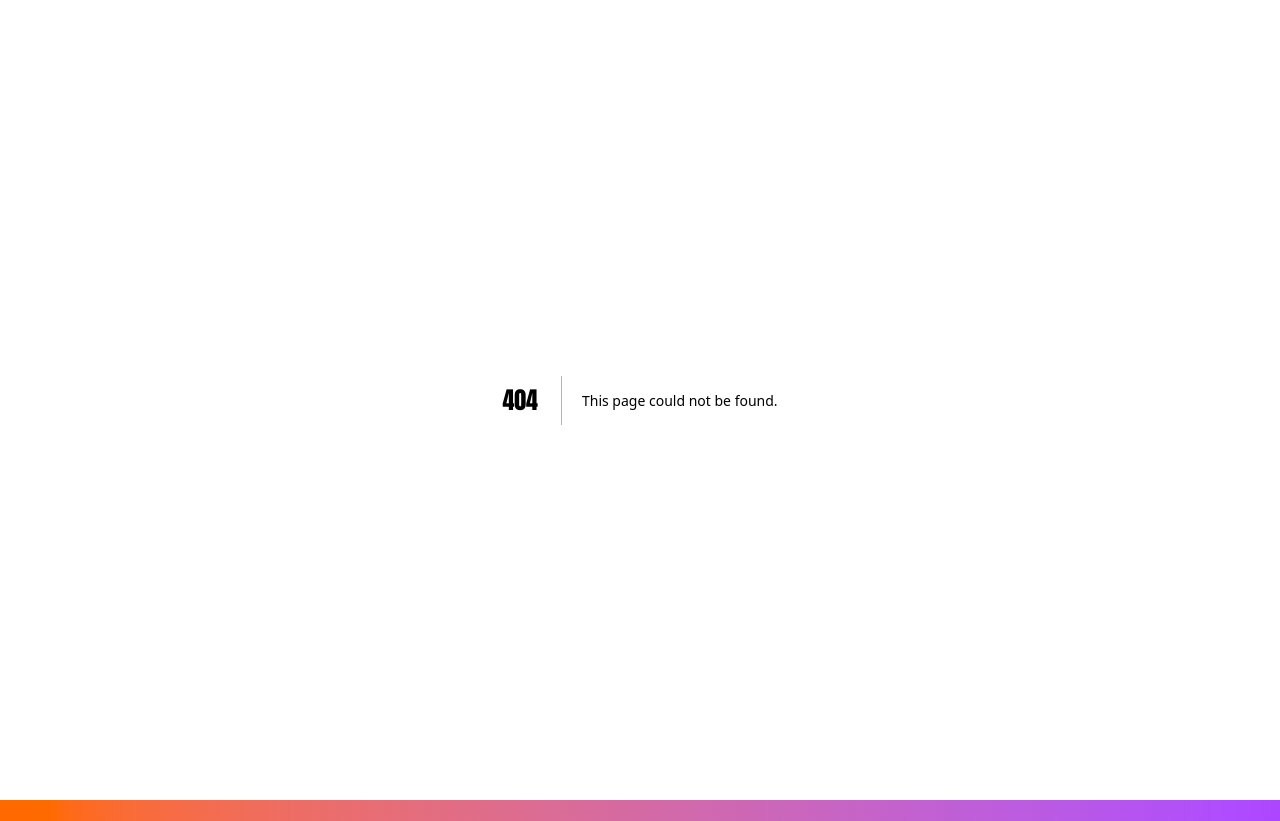
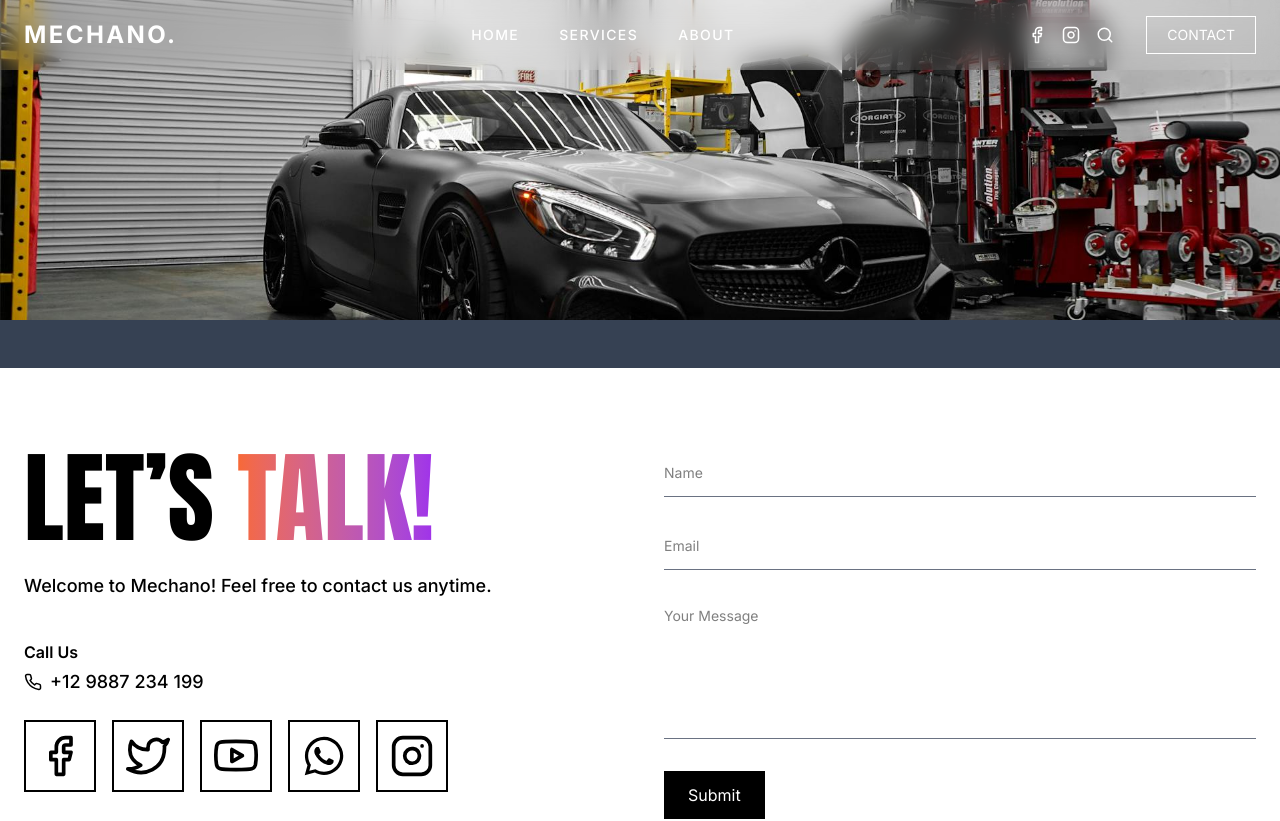
Before and after one commit to CAPELLAX02/car-coat-v2, a Next.js app: page /contact in a window 1280 px wide. Before the commit this address had no page. Shown: the top 821 px of the page. Built offline with nearby package versions, Linux system fonts and the light colour scheme.

Commit message:
Implement the Contact page without the actual mail sending logic.

```diff
--- /dev/null
+++ b/app/contact/page.tsx
@@ -0,0 +1,141 @@
+'use client';
+
+import { motion } from 'framer-motion';
+import {FiFacebook, FiInstagram, FiPhone, FiTwitter, FiYoutube} from 'react-icons/fi';
+import { Typewriter } from 'react-simple-typewriter';
+import {FaWhatsapp} from "react-icons/fa";
+
+export default function ContactPage() {
+    return (
+        <div className="w-full">
+            {/* Hero Image Section */}
+            <div
+                className="h-[40vh] w-full bg-cover bg-center"
+                style={{ backgroundImage: "url('/assets/hero-4.jpg')" }}
+            />
+
+            <div className="bg-gray-700 h-12"></div>
+
+            {/* Contact Content */}
+            <section className="bg-white pt-20 pb-40">
+                <div className="max-w-7xl mx-auto px-6 grid grid-cols-1 md:grid-cols-2 gap-12 items-start">
+                    {/* Left Text */}
+                    <motion.div
+                        initial={{ opacity: 0, x: -50 }}
+                        whileInView={{ opacity: 1, x: 0 }}
+                        transition={{ duration: 0.6 }}
+                    >
+                        <h1 className="text-6xl font-display font-black text-black mb-6">
+                            <Typewriter
+                                words={["LET’S"]}
+                                loop={1}
+                                cursor={false}
+                                typeSpeed={100}
+                            />
+                            <span className="bg-gradient-to-r from-orange-500 to-purple-600 text-transparent bg-clip-text">
+                            <Typewriter
+                                words={[" TALK!"]}
+                                loop={1}
+                                cursor
+                                cursorStyle="|"
+                                typeSpeed={300}
+                                delaySpeed={0}
+                            />
+                          </span>
+                        </h1>
+
+
+                        <motion.p
+                            className="text-lg text-black font-medium"
+                            initial={{ opacity: 0, y: 10 }}
+                            animate={{ opacity: 1, y: 0 }}
+                            transition={{ delay: 0.5, duration: 0.6 }}
+                        >
+                            Welcome to Mechano! Feel free to contact us anytime.
+                        </motion.p>
+
+                        <motion.div
+                            className="mt-10"
+                            initial={{ opacity: 0, y: 20 }}
+                            animate={{ opacity: 1, y: 0 }}
+                            transition={{ delay: 0.8, duration: 0.6 }}
+                        >
+                            <p className="font-semibold text-black">Call Us</p>
+                            <p className="text-lg font-medium text-black mt-1 flex items-center gap-2">
+                                <FiPhone /> +12 9887 234 199
+                            </p>
+
+                            {/* Social Media Buttons */}
+                            <div className="flex gap-4 mt-6 flex-wrap">
+                                {[
+                                    {
+                                        icon: <FiFacebook size={44} />,
+                                        color: 'bg-white', // Facebook blue
+                                        hover: 'hover:bg-[#1877F2] hover:text-white hover:border-white',
+                                    },
+                                    {
+                                        icon: <FiTwitter size={44} />,
+                                        color: 'bg-white', // Twitter blue
+                                        hover: 'hover:bg-[#1DA1F2] hover:text-white hover:border-white',
+                                    },
+                                    {
+                                        icon: <FiYoutube size={44} />,
+                                        color: 'bg-white', // YouTube red
+                                        hover: 'hover:bg-[#FF0000] hover:text-white hover:border-white',
+                                    },
+                                    {
+                                        icon: <FaWhatsapp size={44} />,
+                                        color: 'bg-white', // WhatsApp green
+                                        hover: 'hover:bg-[#25D366] hover:text-white hover:border-white',
+                                    },
+                                    {
+                                        icon: <FiInstagram size={44} />,
+                                        color: 'bg-white',
+                                        hover: 'hover:bg-fuchsia-500 hover:text-white hover:border-white',
+                                    },
+                                ].map((btn, idx) => (
+                                    <button
+                                        key={idx}
+                                        className={`text-black cursor-pointer border-black border-2 p-3 rounded-none ${btn.color} ${btn.hover} transition-all duration-300`}
+                                    >
+                                        {btn.icon}
+                                    </button>
+                                ))}
+                            </div>
+                        </motion.div>
+                    </motion.div>
+
+                    {/* Contact Form */}
+                    <motion.form
+                        initial={{ opacity: 0, x: 50 }}
+                        whileInView={{ opacity: 1, x: 0 }}
+                        transition={{ duration: 0.6 }}
+                        className="flex flex-col gap-6 w-full"
+                    >
+                        <input
+                            type="text"
+                            placeholder="Name"
+                            className="border-b border-gray-500 py-3 focus:outline-none focus:border-black placeholder:text-sm"
+                        />
+                        <input
+                            type="email"
+                            placeholder="Email"
+                            className="border-b border-gray-500 py-3 focus:outline-none focus:border-black placeholder:text-sm"
+                        />
+                        <textarea
+                            rows={5}
+                            placeholder="Your Message"
+                            className="border-b border-gray-500 py-3 focus:outline-none focus:border-black placeholder:text-sm resize-none"
+                        />
+                        <button
+                            type="submit"
+                            className="cursor-pointer w-fit px-6 py-3 mt-2 bg-black text-white hover:bg-orange-600 transition-all duration-300"
+                        >
+                            Submit
+                        </button>
+                    </motion.form>
+                </div>
+            </section>
+        </div>
+    );
+}
--- a/package.json
+++ b/package.json
@@ -17,6 +17,7 @@
     "react": "^19.0.0",
     "react-dom": "^19.0.0",
     "react-icons": "^5.5.0",
+    "react-simple-typewriter": "^5.0.1",
     "rellax": "^1.12.1",
     "swiper": "^11.2.10"
   },
```
Also changed, not shown: 1 other file (tests, documents, lock files or other folders).
